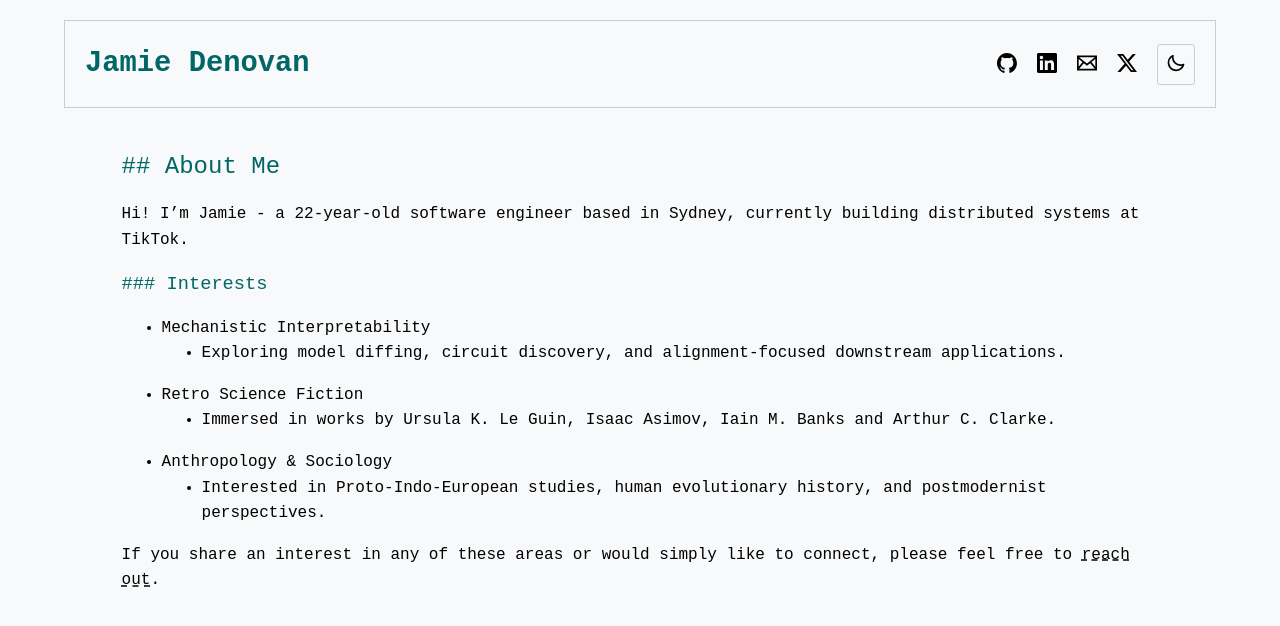
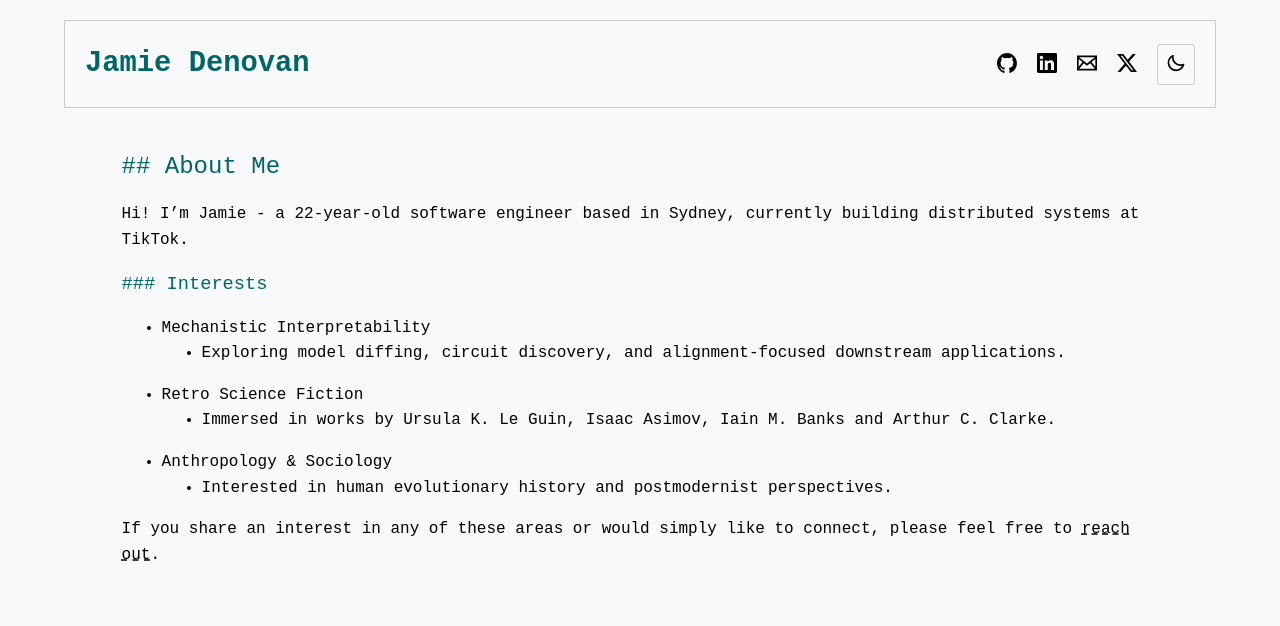
Before and after one commit to Quiterion/quiterion.github.io, a Jekyll site: the page built from index.md, in a window 1280 px wide. Shown: the top 626 px of the page. Built offline with Jekyll 4.4.1, drawn with Linux system fonts in a browser that asks for light colours.

Commit message:
Update font

```diff
--- a/_sass/_base.scss
+++ b/_sass/_base.scss
@@ -11,7 +11,7 @@
   --success: #28a745;
   --warning: #ffc107;
   --icon-filter: ; //  invert(40%) sepia(100%) saturate(2000%) hue-rotate(155deg) brightness(95%) contrast(110%);
-  --icon-filter-hover: invert(40%) sepia(100%) saturate(2500%) hue-rotate(155deg) brightness(105%) contrast(120%);
+  --icon-filter-hover: invert(40%) sepia(100%) saturate(2500%) hue-rotate(155deg) brightness(80%) contrast(120%);
 }
 
 // Dark Theme
@@ -38,7 +38,7 @@
 
 // Base Styles
 body {
-  font-family: 'Courier New', Courier, monospace;
+  font-family:IBM Plex Mono,monospace;
   background-color: var(--bg-dark);
   color: var(--text-primary);
   line-height: 1.6;
--- a/index.md
+++ b/index.md
@@ -14,6 +14,6 @@ Hi! I'm Jamie - a 22-year-old software engineer based in Sydney, currently build
   - Immersed in works by Ursula K. Le Guin, Isaac Asimov, Iain M. Banks and Arthur C. Clarke.
 
 - Anthropology & Sociology
-  - Interested in Proto-Indo-European studies, human evolutionary history, and postmodernist perspectives.
+  - Interested in human evolutionary history and postmodernist perspectives.
 
 If you share an interest in any of these areas or would simply like to connect, please feel free to [reach out](mailto:jamie.m.denovan@gmail.com).
```
